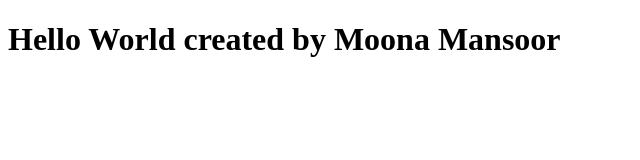
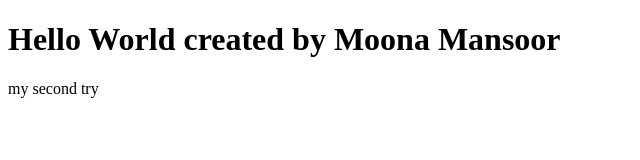
Before and after one commit to Moonamansoor06/bootcampprac, a plain HTML site: page index.html in a window 1280 px wide. Shown: the whole page, without its empty margins (0-640 px from the left). Drawn offline with Linux system fonts and the light colour scheme.

Commit message:
Update index.html

```diff
--- a/index.html
+++ b/index.html
@@ -7,5 +7,6 @@
 </head>
 <body>
     <h1>Hello World created by Moona Mansoor</h1>
+    <p> my second try</p>
 </body>
 </html>
```
